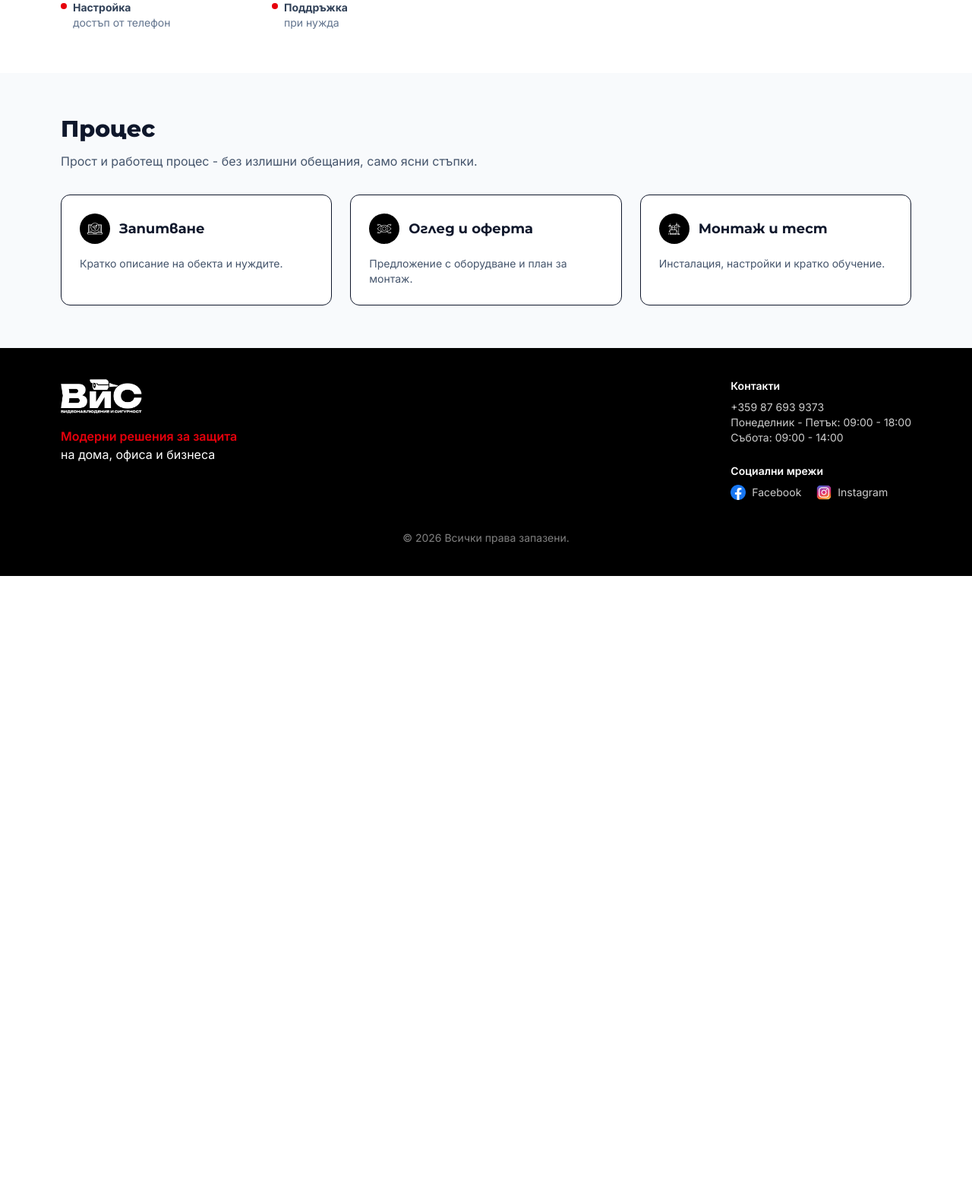
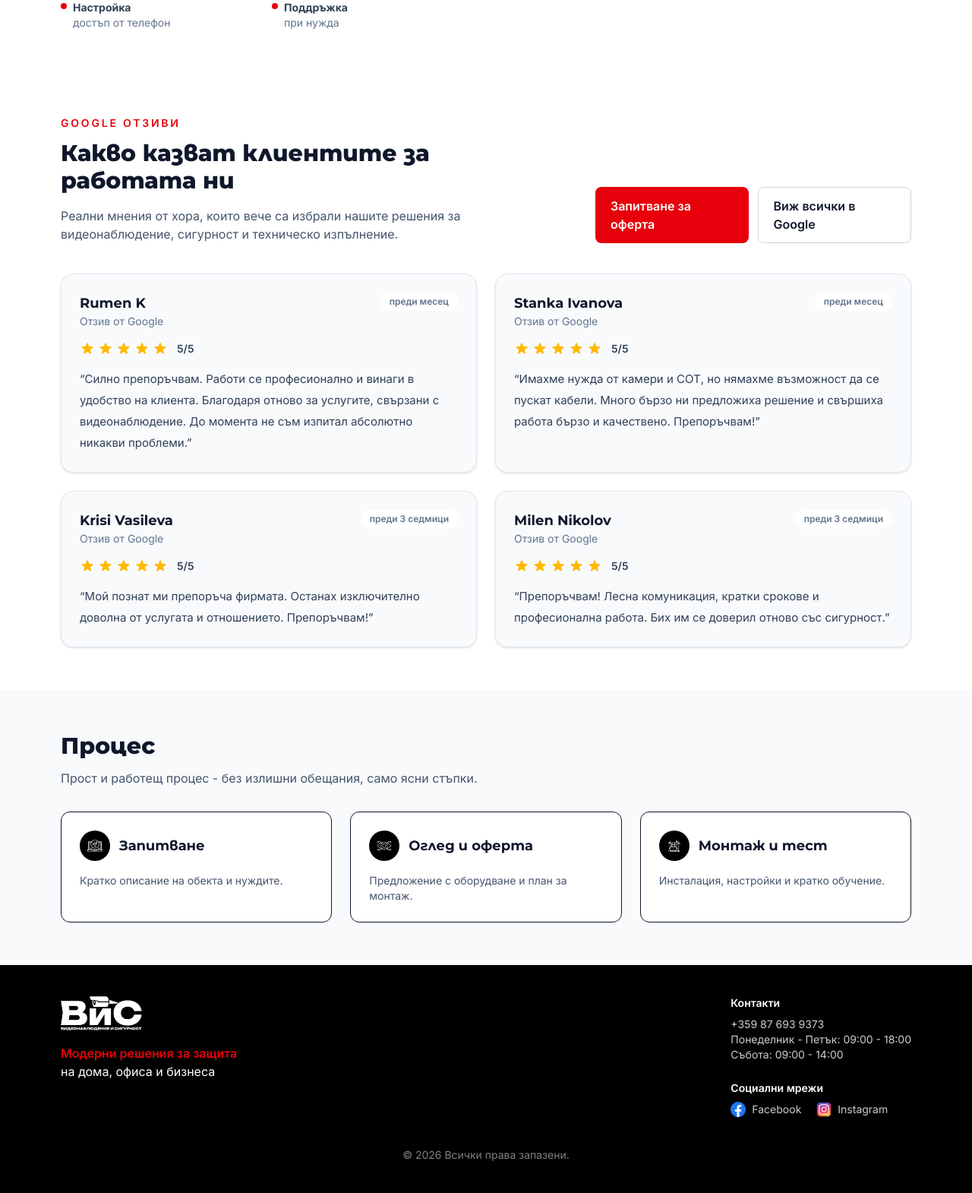
Before and after one commit to Rumen98/vis, a Laravel app: page / in a window 1280 px wide. Shown: the part 953-2523 px from the top of the page at 76% size. Before the commit the page ends 1711 px from the top, so only its background shows below. Run offline with Laravel 12, Linux system fonts and the light colour scheme; style sheets or scripts are compiled from the project's sources.

Commit message:
Add Google reviews section to homepage

```diff
--- /dev/null
+++ b/config/google-reviews.php
@@ -0,0 +1,35 @@
+<?php
+
+return [
+    'profile_url' => 'https://share.google/3WSW0dyTOUFklqpVy',
+    'reviews' => [
+        [
+            'author' => 'Rumen K',
+            'label' => 'Отзив от Google',
+            'time_label' => 'преди месец',
+            'rating' => 5,
+            'content' => 'Силно препоръчвам. Работи се професионално и винаги в удобство на клиента. Благодаря отново за услугите, свързани с видеонаблюдение. До момента не съм изпитал абсолютно никакви проблеми.',
+        ],
+        [
+            'author' => 'Stanka Ivanova',
+            'label' => 'Отзив от Google',
+            'time_label' => 'преди месец',
+            'rating' => 5,
+            'content' => 'Имахме нужда от камери и СОТ, но нямахме възможност да се пускат кабели. Много бързо ни предложиха решение и свършиха работа бързо и качествено. Препоръчвам!',
+        ],
+        [
+            'author' => 'Krisi Vasileva',
+            'label' => 'Отзив от Google',
+            'time_label' => 'преди 3 седмици',
+            'rating' => 5,
+            'content' => 'Мой познат ми препоръча фирмата. Останах изключително доволна от услугата и отношението. Препоръчвам!',
+        ],
+        [
+            'author' => 'Milen Nikolov',
+            'label' => 'Отзив от Google',
+            'time_label' => 'преди 3 седмици',
+            'rating' => 5,
+            'content' => 'Препоръчвам! Лесна комуникация, кратки срокове и професионална работа. Бих им се доверил отново със сигурност.',
+        ],
+    ],
+];
--- /dev/null
+++ b/resources/views/components/google-reviews.blade.php
@@ -0,0 +1,74 @@
+@props([
+    'profileUrl',
+    'reviews' => [],
+])
+
+<section class="bg-white">
+    <div class="mx-auto max-w-6xl px-4 py-14">
+        <div class="flex flex-col gap-8 lg:flex-row lg:items-end lg:justify-between">
+            <div class="max-w-2xl">
+                <p class="text-sm font-semibold uppercase tracking-[0.2em] text-red-600">
+                    Google Отзиви
+                </p>
+
+                <h2 class="mt-3 text-2xl font-extrabold md:text-3xl">
+                    Какво казват клиентите за работата ни
+                </h2>
+
+                <p class="mt-4 text-slate-600">
+                    Реални мнения от хора, които вече са избрали нашите решения за видеонаблюдение,
+                    сигурност и техническо изпълнение.
+                </p>
+            </div>
+
+            <div class="flex flex-col gap-3 sm:flex-row">
+                <a
+                    href="{{ route('quote') }}"
+                    class="inline-flex items-center justify-center rounded-lg bg-red-600 px-5 py-3 font-semibold text-white transition hover:bg-red-500"
+                >
+                    Запитване за оферта
+                </a>
+
+                <a
+                    href="{{ $profileUrl }}"
+                    target="_blank"
+                    rel="noopener noreferrer"
+                    class="inline-flex items-center justify-center rounded-lg border border-slate-300 px-5 py-3 font-semibold text-slate-900 transition hover:border-slate-900 hover:bg-slate-50"
+                >
+                    Виж всички в Google
+                </a>
+            </div>
+        </div>
+
+        <div class="mt-10 grid gap-6 md:grid-cols-2">
+            @foreach ($reviews as $review)
+                <article class="rounded-2xl border border-slate-200 bg-slate-50 p-6 shadow-sm">
+                    <div class="flex items-start justify-between gap-4">
+                        <div>
+                            <h3 class="text-lg font-bold text-slate-900">{{ $review['author'] }}</h3>
+                            <p class="text-sm text-slate-500">{{ $review['label'] }}</p>
+                        </div>
+
+                        <span class="rounded-full bg-white px-3 py-1 text-xs font-semibold text-slate-500">
+                            {{ $review['time_label'] }}
+                        </span>
+                    </div>
+
+                    <div class="mt-4 flex items-center gap-1 text-amber-400" aria-label="{{ $review['rating'] }} от 5">
+                        @foreach (range(1, $review['rating']) as $star)
+                            <svg class="h-5 w-5 fill-current" viewBox="0 0 20 20" aria-hidden="true">
+                                <path d="M9.049 2.927c.3-.921 1.603-.921 1.902 0l1.076 3.313a1 1 0 00.95.69h3.484c.969 0 1.371 1.24.588 1.81l-2.82 2.048a1 1 0 00-.364 1.118l1.077 3.313c.299.921-.755 1.688-1.539 1.118l-2.82-2.048a1 1 0 00-1.176 0l-2.82 2.048c-.783.57-1.838-.197-1.539-1.118l1.077-3.313a1 1 0 00-.364-1.118L2.951 8.74c-.783-.57-.38-1.81.588-1.81h3.484a1 1 0 00.95-.69l1.076-3.313z" />
+                            </svg>
+                        @endforeach
+
+                        <span class="ml-2 text-sm font-semibold text-slate-700">{{ $review['rating'] }}/5</span>
+                    </div>
+
+                    <p class="mt-4 text-[15px] leading-7 text-slate-700">
+                        “{{ $review['content'] }}”
+                    </p>
+                </article>
+            @endforeach
+        </div>
+    </div>
+</section>
--- a/resources/views/pages/home.blade.php
+++ b/resources/views/pages/home.blade.php
@@ -119,6 +119,13 @@
         </div>
     </section>
 
+    @php($googleReviews = config('google-reviews'))
+
+    <x-google-reviews
+        :profile-url="$googleReviews['profile_url']"
+        :reviews="$googleReviews['reviews']"
+    />
+
     {{-- PROCESS --}}
     <section class="bg-slate-50">
         <div class="mx-auto max-w-6xl px-4 py-14">
```
